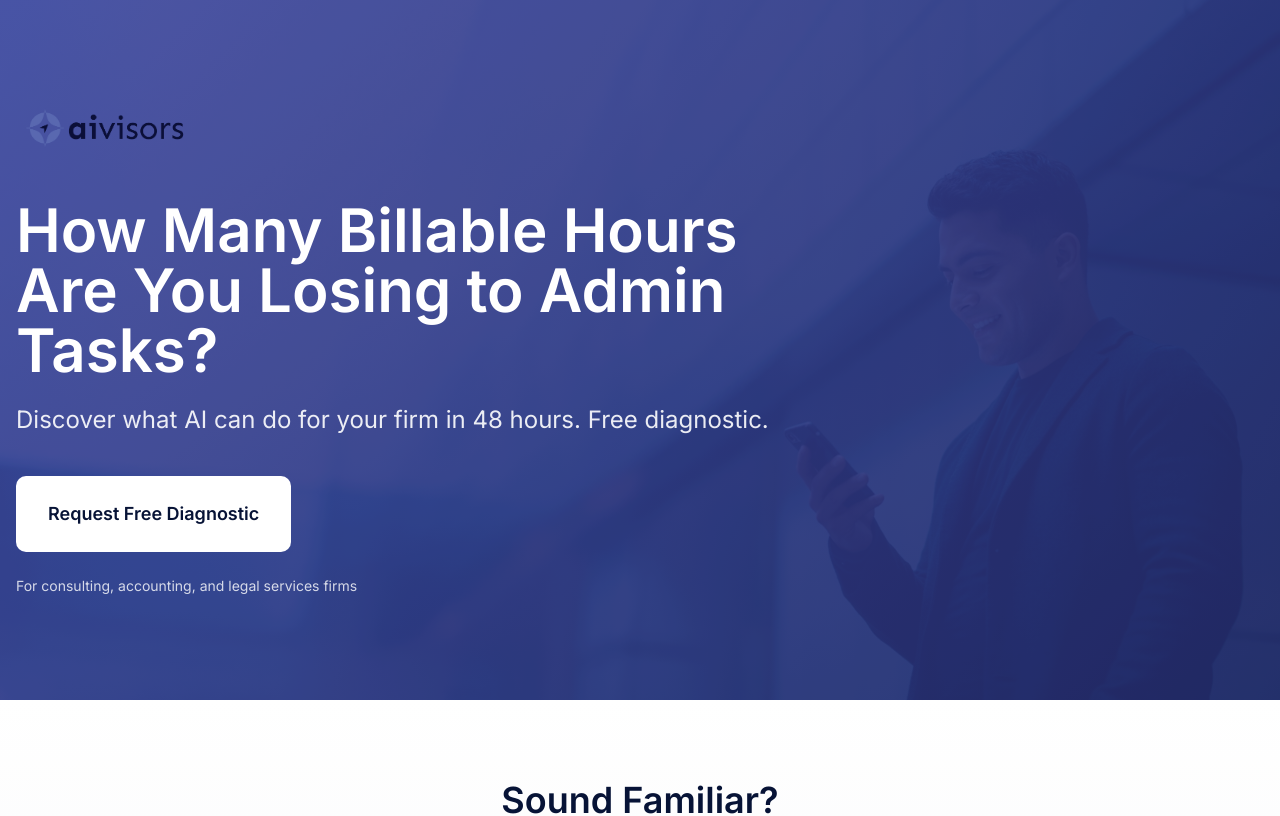
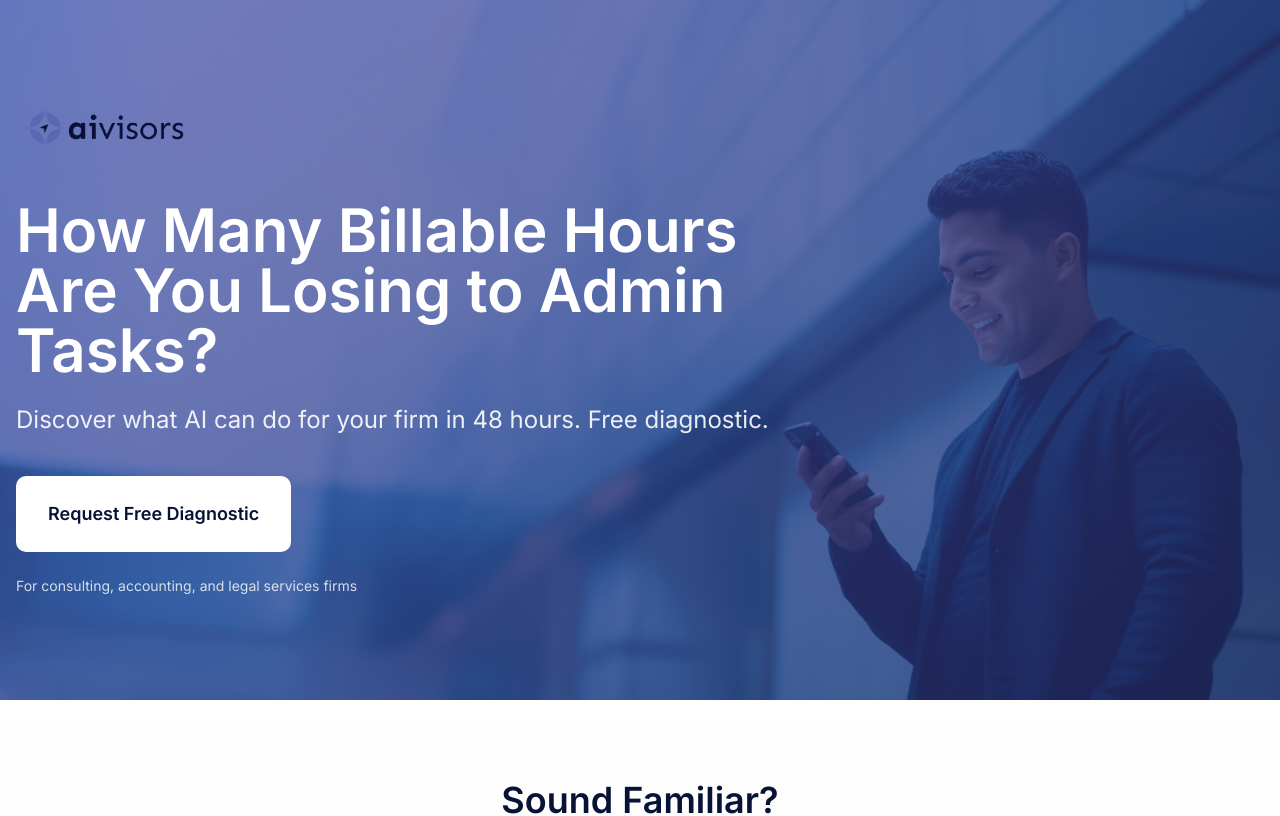
Before and after one commit to Tigergolf/aivisor-diagnostics, a React (Vite) app: page / in a window 1280 px wide. Shown: the top 816 px of the page. Built offline with nearby package versions, Linux system fonts and the light colour scheme; the HTML template or start-up script is replaced by a standard one.

Commit message:
Refactor hero overlay transparency
Adjust hero overlay to be slightly more transparent.

```diff
--- a/src/components/HeroSection.tsx
+++ b/src/components/HeroSection.tsx
@@ -16,8 +16,8 @@ export const HeroSection = ({ onCtaClick }: HeroSectionProps) => {
           alt="Professional using mobile technology"
           className="w-full h-full object-cover"
         />
-        <div className="absolute inset-0 bg-gradient-hero opacity-90"></div>
-        <div className="absolute inset-0 bg-brand-navy/20"></div>
+        <div className="absolute inset-0 bg-gradient-hero opacity-70"></div>
+        <div className="absolute inset-0 bg-brand-navy/10"></div>
       </div>
 
       {/* Content */}
```
